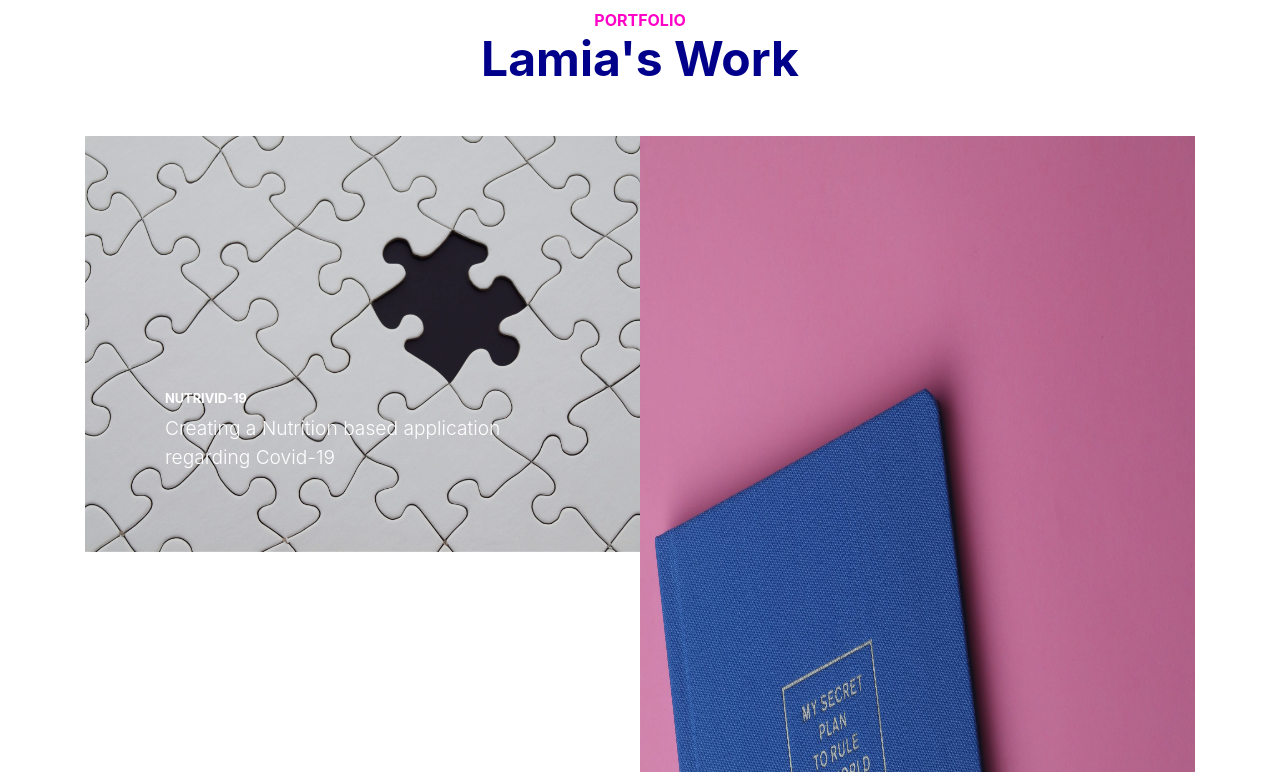
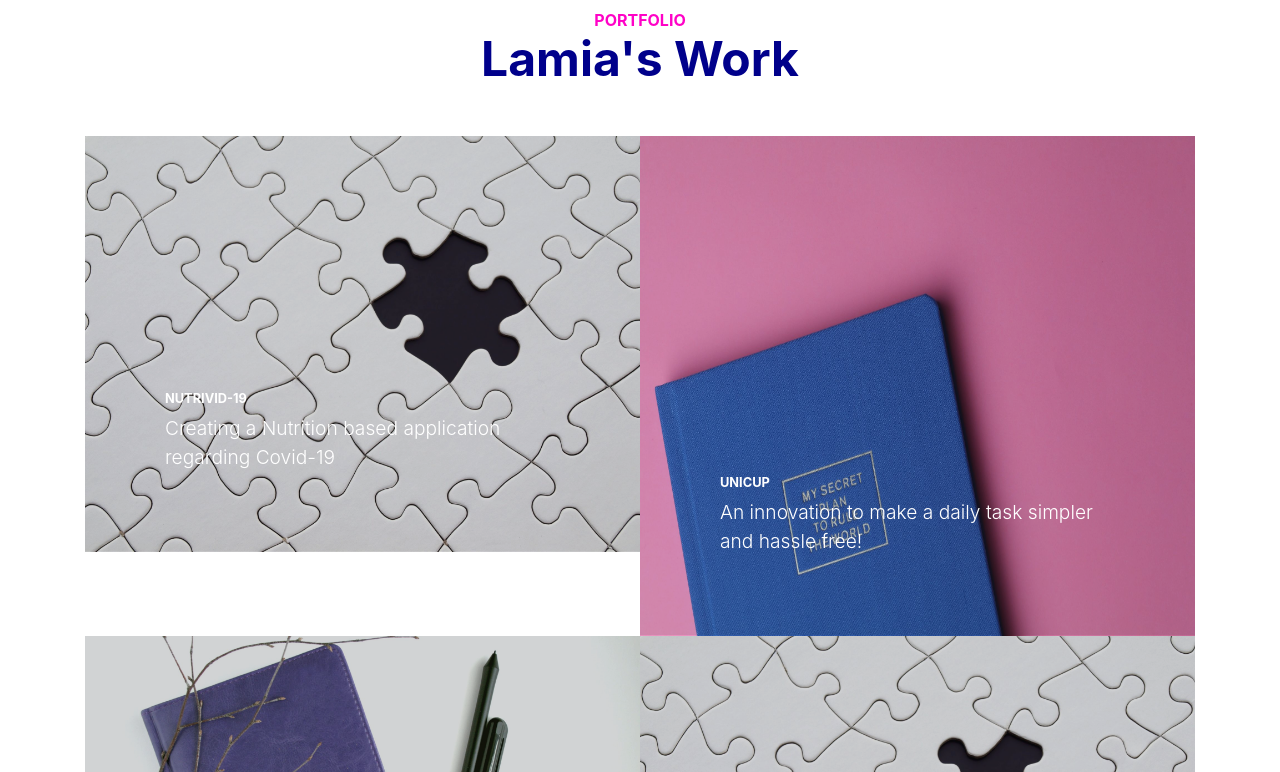
Before and after one commit to SheikhL/Lamia-s-Website, a plain HTML site: page index.html in a window 1280 px wide. Shown: the part 2700-3472 px from the top of the page. Drawn offline with nearby package versions, Linux system fonts and the light colour scheme.

Commit message:
Update index.html

```diff
--- a/index.html
+++ b/index.html
@@ -84,7 +84,7 @@
                                 <h2>Unicup</h2>
                                 <p class="mb-0">An innovation to make a daily task simpler and hassle free!</p>
                             </div>
-         </div><img class="img-fluid" src="assets/img/Create%20Project/project1.jpg" style="width:600px;height:800px;" /></a></div>
+         </div><img class="img-fluid" src="assets/img/Create%20Project/project1.jpg" style="width:600px;height:500px;" /></a></div>
 
                 <div class="col-lg-6"><a class="portfolio-item" href="Adapt.html">
     <div class="caption">
```
